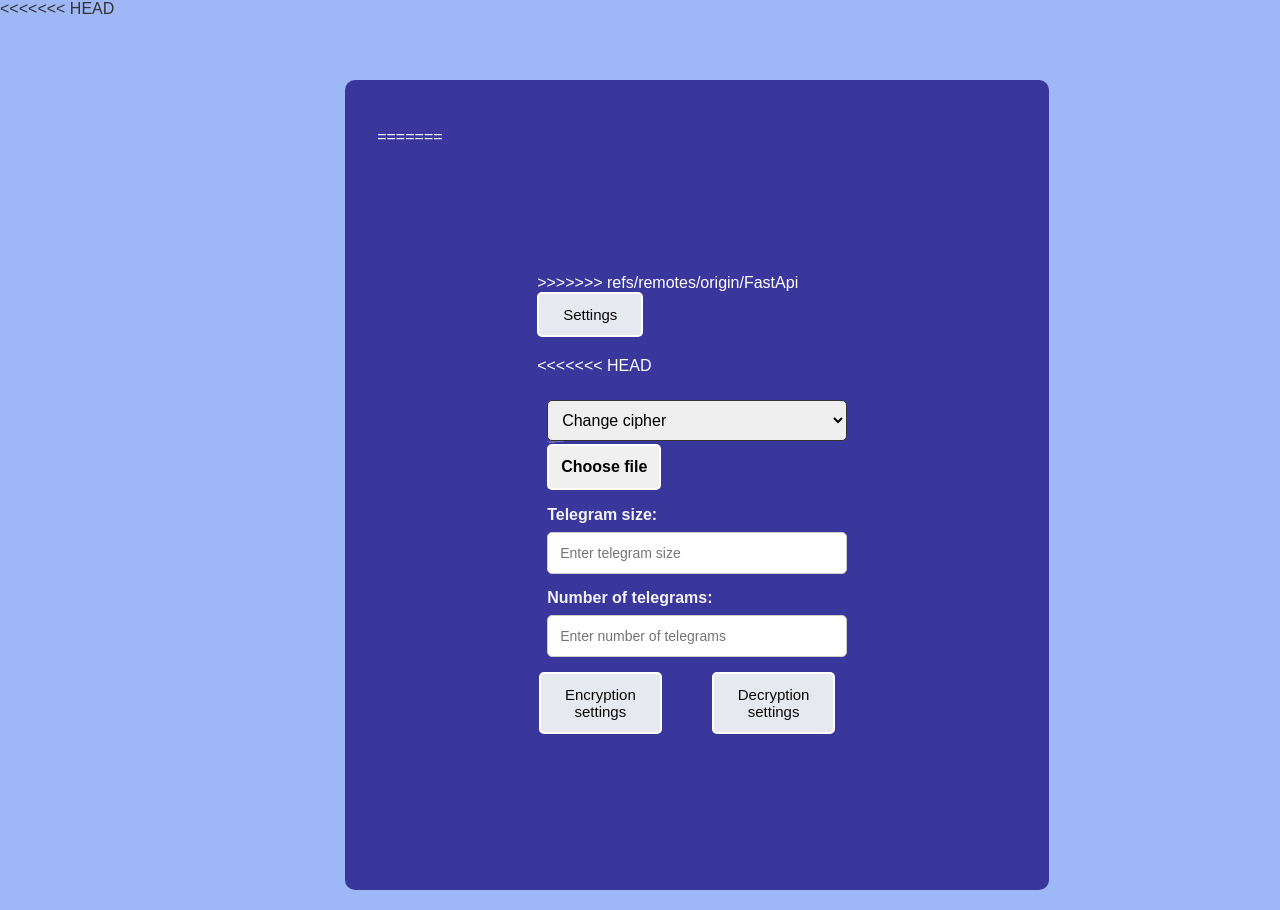
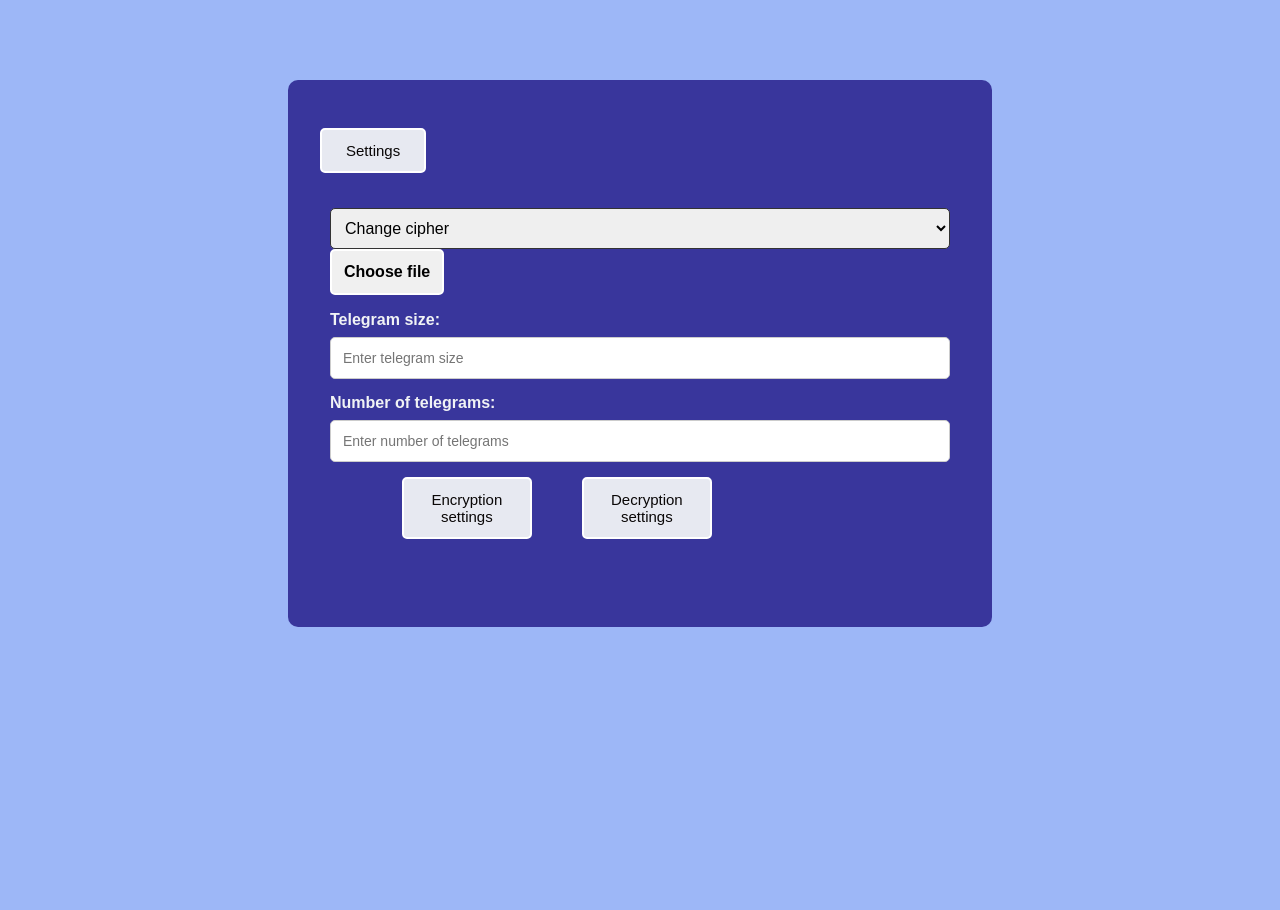
Before and after one commit to NikitaKonturov/coursework-ciphers_software, a FastAPI app: page / in a window 1280 px wide. After the commit the page ends 627 px from the top, so only its background shows below. Run offline with FastAPI, Linux system fonts and the light colour scheme; parts of the project's set-up code (start-up, migrations or seed data) failed here and were passed over.

Commit message:
починил html

```diff
--- a/FastApi/static/changeCipherScript.js
+++ b/FastApi/static/changeCipherScript.js
@@ -52,9 +52,6 @@
 
 
 
-
-
-
 async function changeCipher() {
     try {
         let selectKyesTypeBlock = document.createElement("div")
--- a/FastApi/templates/select.html
+++ b/FastApi/templates/select.html
@@ -4,7 +4,6 @@
   <meta charset="utf-8"/>
   <meta content="IE=edge" http-equiv="X-UA-Compatible"/>
   <meta content="width=device-width, initial-scale=1.0" name="viewport"/>
-<<<<<<< HEAD
   <script src="static/changeCipherScript.js" type="text/javascript">
   </script>
   <title>
@@ -14,30 +13,16 @@
  </head>
  <body>
   <div class="main-block" id="main-block">
-=======
-  <title>
-   Document
-  </title>
-  <link href="{{ url_for('static', path='/style.css') }}" rel="stylesheet"/>
- </head>
- <body>
-  <div class="main-block">
->>>>>>> refs/remotes/origin/FastApi
    <div class="settings-section">
     <button id="Setting">
      Settings
     </button>
    </div>
-<<<<<<< HEAD
-   <form action="/startEncoder" enctype="multipart/form-data" method="POST">
+   <form action="/startEncoder" enctype="multipart/form-data">
     <select id="ciphersList" name="ciphersList" onchange="changeCipher()">
      <option disabled="True" selected="True" value="Empty_tag">
       Change cipher
      </option>
-=======
-   <form action="/selectCipher" enctype="multipart/form-data" method="POST">
-    <select id="option" name="option">
->>>>>>> refs/remotes/origin/FastApi
      <option value="HPC_cipher">
       HPC_cipher
      </option>
```
Also changed, not shown: FastApi/app.py (+9 -11 lines).
